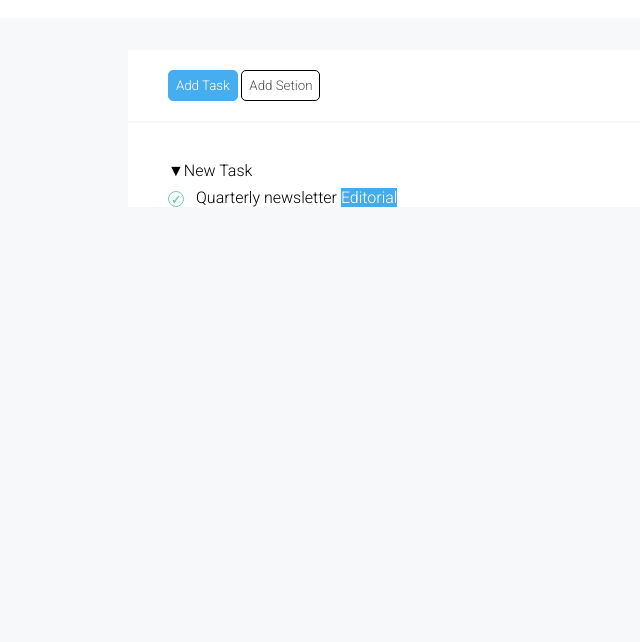
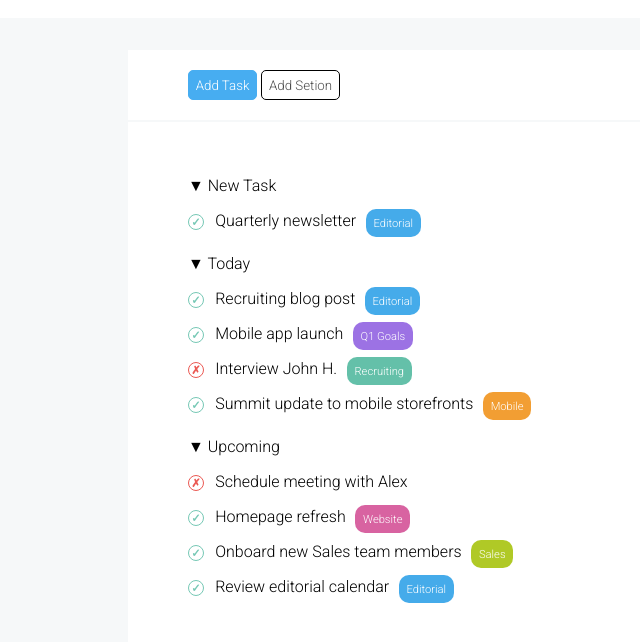
Before and after one commit to matte887/html-css-toboolist, a plain HTML site: page index.html in a window 1280 px wide. Shown: the part 82-724 px from the top of the page, without its empty margins (0-640 px from the left). Drawn offline with Linux system fonts and the light colour scheme.

Commit message:
main completed

```diff
--- a/css/style.css
+++ b/css/style.css
@@ -21,9 +21,9 @@ body {
     margin-top: 2em;
 }
 
-.ptl-2 {
+.ptl {
     padding-top: 30px;
-    padding-left: 40px;
+    padding-left: 60px;
 }
 
 /* HEADER */
@@ -47,7 +47,7 @@ header {
 
 /* NAV */
 nav .container {
-    padding: 20px 0px 20px 40px;
+    padding: 20px 0px 20px 60px;
 }
 
 #task-button, #section-button {
@@ -72,22 +72,25 @@ nav .container {
 /* MAIN */
 main .container {
     margin-top: 2px;
+    padding-bottom: 60px;
 }
 
 main ul {
     list-style: none;
 }
 
-main li {
-    padding-top: .5em;
+main .list-item {
+    padding-top: 1em;
     vertical-align: middle;
 }
 
-.checkmark {
-    color: #76c8b5;
+main .list-head {
+    padding-top: 1.5em;
+}
+
+main .mark {
     border-width: 1px;
     border-style: solid;
-    border-color: #76c8b5;
     border-radius: 50%;
     width: 16px;
     height: 16px;
@@ -95,13 +98,49 @@ main li {
     text-align: center;
     line-height: 16px;
     margin-right: 1em;
-    font-size: 12px;
+    font-size: .7em;
     vertical-align: middle;
     font-weight: bold;
 }
 
-.label {
+main .check.mark {
+    color: #76c8b5;
+    border-color: #76c8b5;
+}
+
+main .cross.mark {
+    color: #eb5953;
+    border-color: #eb5953;
+}
+
+main ul .label {
+    color: white;
+    padding: .7em;
+    border-radius: 10px;
+    font-size: .7em;
+    margin-left: .5em;
+}
+
+main .label.blue {
     background-color: #45abea;
-    color: white;
+}
 
+main .label.purple {
+    background-color: #9c72e4;
 }
+
+main .label.aqua {
+    background-color: #64c0a9;
+}
+
+main .label.orange {
+    background-color: #f29e33;
+}
+
+main .label.pink {
+    background-color: #d863a1;
+}
+
+main .label.green {
+    background-color: #b0c926;
+}
--- a/index.html
+++ b/index.html
@@ -29,10 +29,26 @@
 
     <!-- main -->
     <main>
-        <div class="container ptl-2">
+        <div class="container ptl">
             <ul>
-                <li>&#9660;New Task</li>
-                <li><div class="checkmark">&check;</div>Quarterly newsletter <span class="label">Editorial</span></li>
+                <li class="list-head">&#9660; New Task</li>
+                <li class="list-item"><span class="check mark">&check;</span>Quarterly newsletter <span class="label blue">Editorial</span></li>
+            </ul>
+
+            <ul>
+                <li class="list-head">&#9660; Today</li>
+                <li class="list-item"><span class="check mark">&check;</span>Recruiting blog post <span class="label blue">Editorial</span></li>
+                <li class="list-item"><span class="check mark">&check;</span>Mobile app launch <span class="label purple">Q1 Goals</span></li>
+                <li class="list-item"><span class="cross mark">&cross;</span>Interview John H. <span class="label aqua">Recruiting</span></li>
+                <li class="list-item"><span class="check mark">&check;</span>Summit update to mobile storefronts <span class="label orange">Mobile</span></li>
+            </ul>
+
+            <ul>
+                <li class="list-head">&#9660; Upcoming</li>
+                <li class="list-item"><span class="cross mark">&cross;</span>Schedule meeting with Alex</li>
+                <li class="list-item"><div class="check mark">&check;</div>Homepage refresh <span class="label pink">Website</span></li>
+                <li class="list-item"><div class="check mark">&check;</div>Onboard new Sales team members <span class="label green">Sales</span></li>
+                <li class="list-item"><div class="check mark">&check;</div>Review editorial calendar <span class="label blue">Editorial</span></li>
             </ul>
         </div>
     </main>
```
